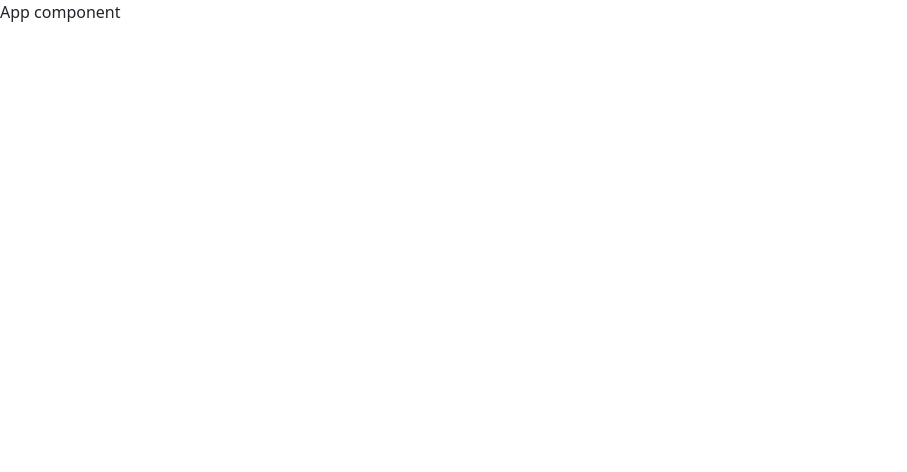
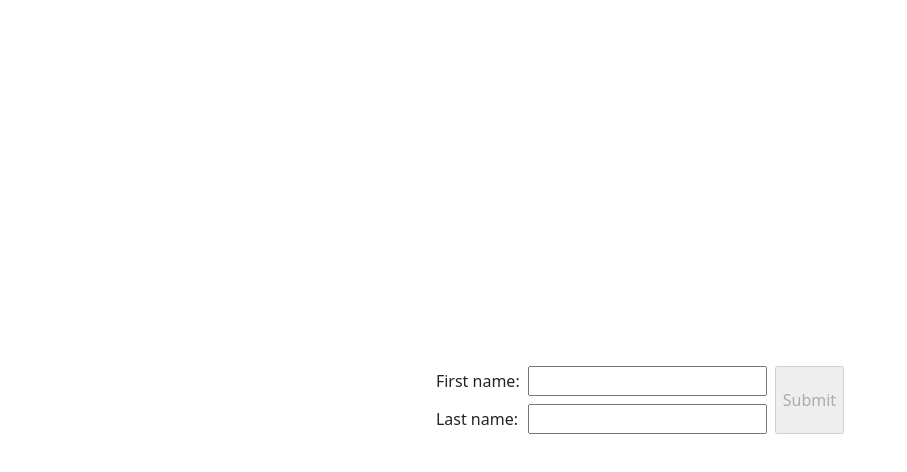
Before and after one commit to alex-ht-work/bidone-postapp, an Angular app in the folder PostApp/ClientApp/: page / in a window 1280 px wide. Shown: the top 472 px of the page, without its empty margins (0-907 px from the left). Built offline with nearby package versions, Linux system fonts and the light colour scheme.

Commit message:
Frontend form drafted

```diff
--- /dev/null
+++ b/PostApp/ClientApp/src/app/app.component.css
@@ -0,0 +1,10 @@
+:host {
+  display: flex;
+  align-items: center;
+  justify-content: center;
+  position: fixed;
+  left: 0;
+  top: 0;
+  right: 0;
+  bottom: 0;
+}
--- a/PostApp/ClientApp/src/app/app.component.html
+++ b/PostApp/ClientApp/src/app/app.component.html
@@ -1 +1 @@
-App component
+<app-participant-form></app-participant-form>
--- a/PostApp/ClientApp/src/app/app.component.ts
+++ b/PostApp/ClientApp/src/app/app.component.ts
@@ -2,7 +2,8 @@ import { Component } from '@angular/core';
 
 @Component({
   selector: 'app-root',
-  templateUrl: './app.component.html'
+  templateUrl: './app.component.html',
+  styleUrls: ['./app.component.css']
 })
 export class AppComponent {
   title = 'app';
--- a/PostApp/ClientApp/src/app/app.module.ts
+++ b/PostApp/ClientApp/src/app/app.module.ts
@@ -5,10 +5,12 @@ import { HttpClientModule } from '@angular/common/http';
 import { RouterModule } from '@angular/router';
 
 import { AppComponent } from './app.component';
+import { ParticipantFormComponent } from './participant-form/participant-form.component';
 
 @NgModule({
   declarations: [
-    AppComponent
+    AppComponent,
+    ParticipantFormComponent
   ],
   imports: [
     BrowserModule.withServerTransition({ appId: 'ng-cli-universal' }),
--- /dev/null
+++ b/PostApp/ClientApp/src/app/participant-form/participant-form.component.css
@@ -0,0 +1,30 @@
+form {
+  display: flex;
+  flex-direction: row;
+}
+
+div.group {
+  display: table;
+}
+
+label {
+  display: table-row;
+}
+
+div.label {
+  display: table-cell;
+  padding: 0.25rem;
+}
+
+div.label::after {
+  content: ":";
+}
+
+input[type="text"] {
+  display: table-cell;
+  margin: 0.25rem;
+}
+
+input[type=submit] {
+  margin: 0.25rem;
+}
--- /dev/null
+++ b/PostApp/ClientApp/src/app/participant-form/participant-form.component.html
@@ -0,0 +1,13 @@
+<form (ngSubmit)="onSubmit()">
+  <div class="group">
+    <label>
+      <div class="label">First name</div>
+      <input type="text" required [(ngModel)]="firstName" name="firstName" #firstNameInput="ngModel"/>
+    </label>
+    <label>
+      <div class="label">Last name</div>
+      <input type="text" required [(ngModel)]="lastName" name="lastName" #lastNameInput="ngModel"/>
+    </label>
+  </div>
+  <input type="submit" [disabled]="firstNameInput.invalid || lastNameInput.invalid"/>
+</form>
--- /dev/null
+++ b/PostApp/ClientApp/src/app/participant-form/participant-form.component.ts
@@ -0,0 +1,18 @@
+import { Component } from '@angular/core';
+
+@Component({
+  selector: 'app-participant-form',
+  templateUrl: './participant-form.component.html',
+  styleUrls: ['./participant-form.component.css']
+})
+export class ParticipantFormComponent {
+  firstName: string = "";
+  lastName: string = "";
+
+  onSubmit()
+  {
+    window.alert(`${this.firstName} ${this.lastName}`);
+    this.firstName = "";
+    this.lastName = "";
+  }
+}
--- /dev/null
+++ b/PostApp/ClientApp/src/app/participant.model.ts
@@ -0,0 +1,4 @@
+export interface Participant {
+  firstName: string,
+  lastName: string
+}
```
Also changed, not shown: 1 other file (tests, documents, lock files or other folders).
